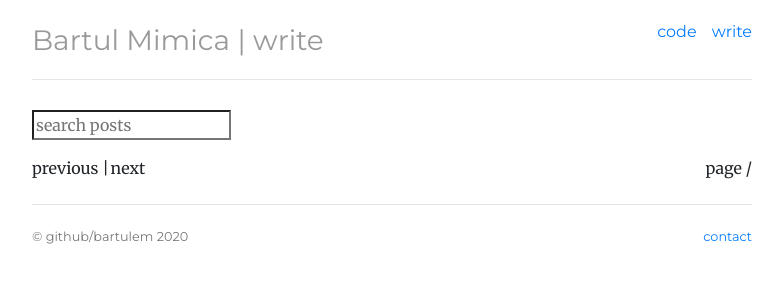
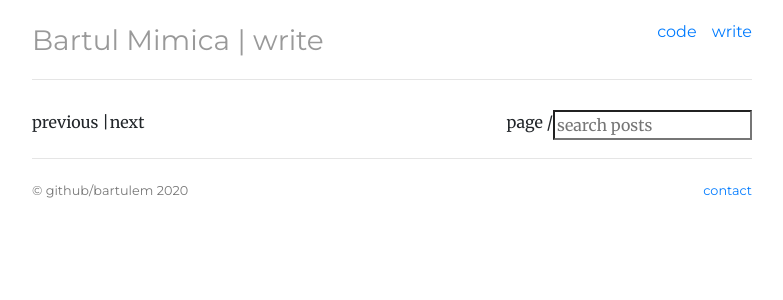
Before and after one commit to bartulem/bartulem.github.io, a Jekyll site: the page built from write/index.html, in a window 1280 px wide. Shown: the top 300 px of the page, without its empty margins (248-1031 px from the left). Built offline with Jekyll 4.4.1, drawn with Linux system fonts in a browser that asks for light colours; comment, search, counter and statistics services are not loaded.

Commit message:
add search engine step59

```diff
--- a/write/index.html
+++ b/write/index.html
@@ -6,7 +6,7 @@ category: write
 
 <div class="post">
 
-      <div id="search-demo-container">
+      <div id="search-demo-container" style="float:right">
       	 <input type="search" id="search-input" placeholder="search posts">
       	 <ul id="results-container"></ul>
       </div>
```
